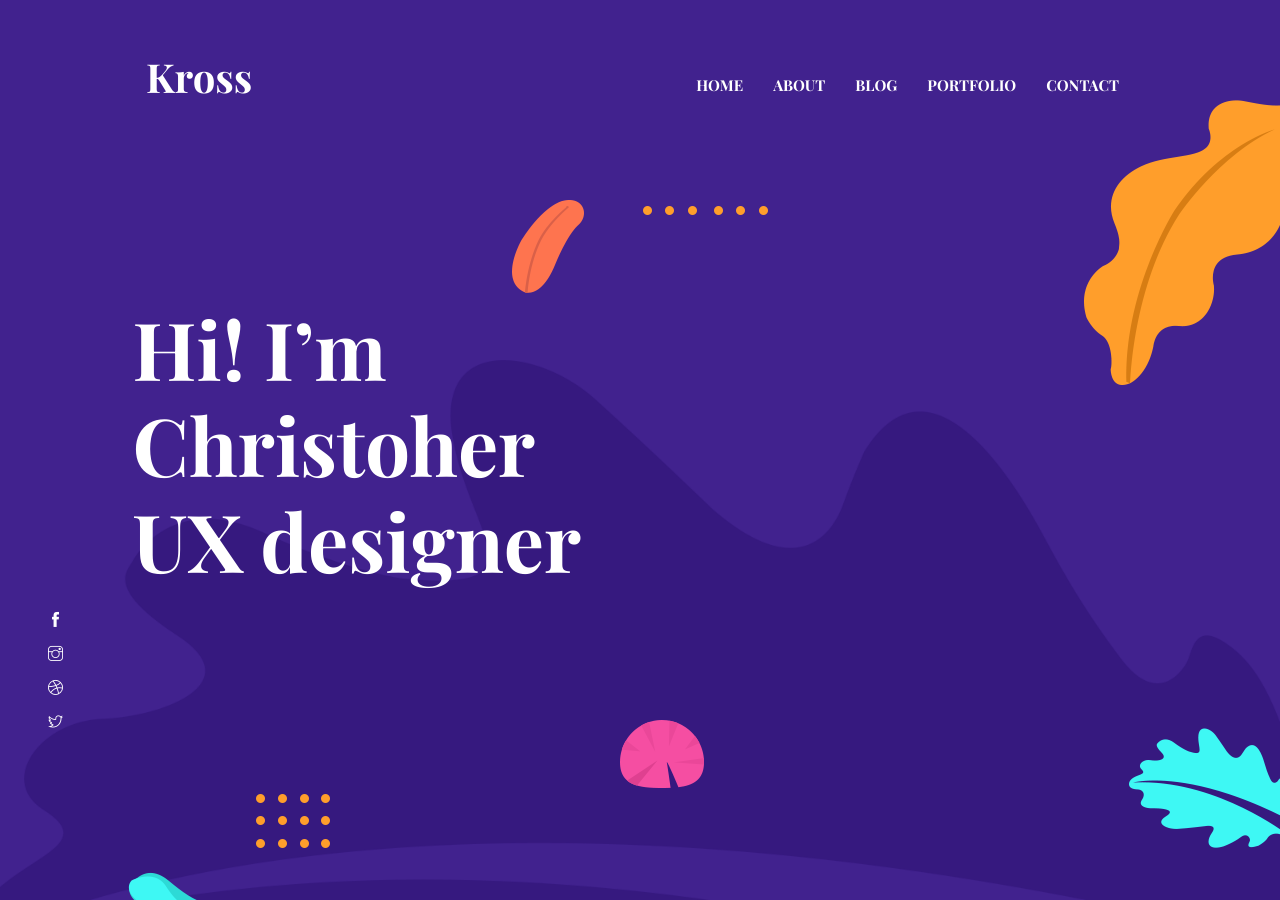
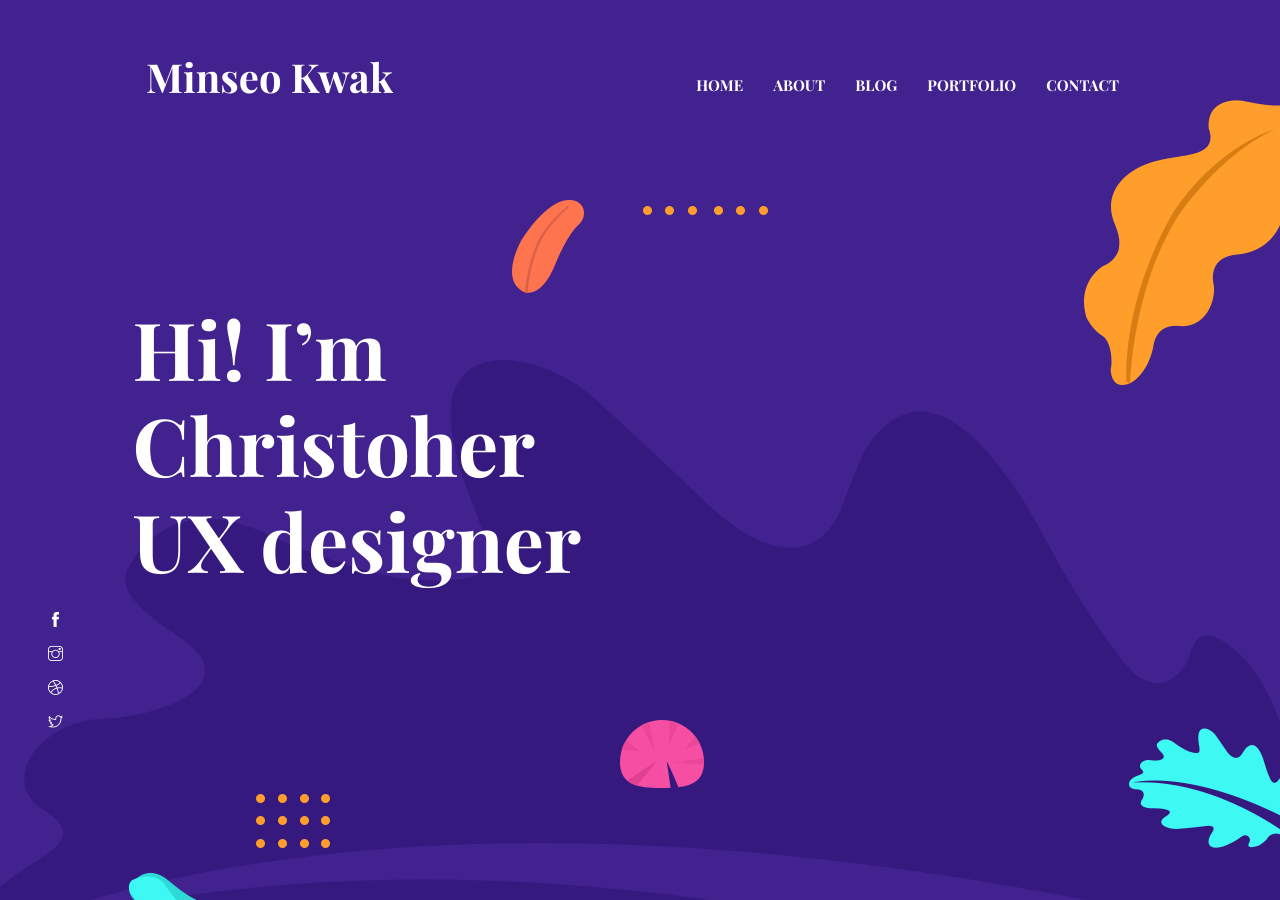
Before and after one commit to minseokwak-0013/minseokwak-0013.github.io, a Jekyll site: the page built from index.html, in a window 1280 px wide and 900 px high. Built offline with Jekyll 4.4.1, drawn with Linux system fonts in a browser that asks for light colours.

Commit message:
update 1

```diff
--- a/_data/settings.yml
+++ b/_data/settings.yml
@@ -2,7 +2,7 @@
 #-------------------------------
 # General Site Settings
 
-title: Kross
+title: Minseo Kwak
 logo:
 author: themefisher
 description: this is meta description
```
